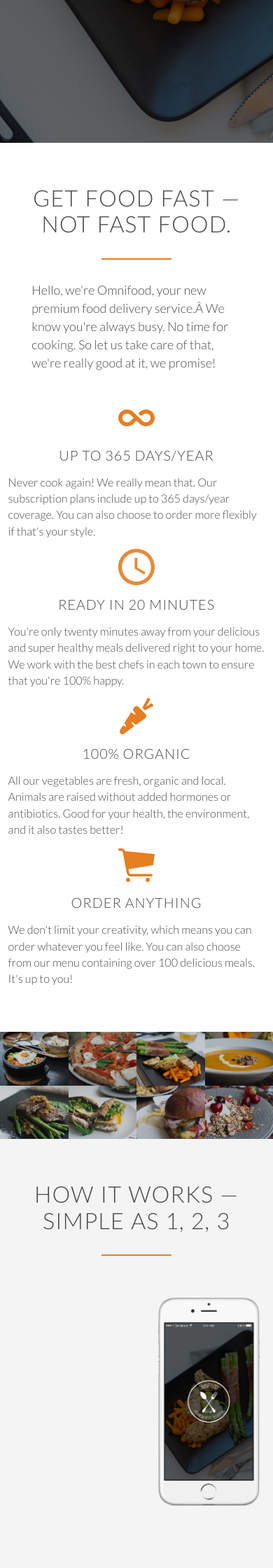
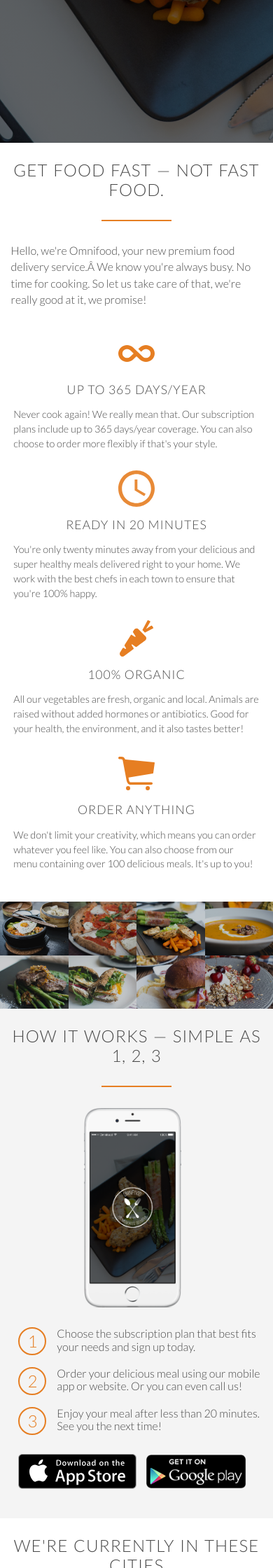
Before and after one commit to jeffreyxmonteiro/omnifood, a PHP site: page / in a window 390 px wide; the page is wider, and only the part inside the window is pictured. Shown: the part 640-2880 px from the top of that part at 70% size. Run offline with PHP 8.4, Linux system fonts and the light colour scheme.

Commit message:
Implemented media queries mobile responsive design for all devices.

```diff
--- a/index.html
+++ b/index.html
@@ -242,7 +242,7 @@
             <div>
               <h3>Premium</h3>
               <p class="plan-price">$399 <span>per month</span></p>
-              <p class="plan-price-meal">That's only 13.30$ per meal</p>
+              <p class="plan-price-meal">That's only $13.30 per meal</p>
             </div>
             <div>
               <ul>
@@ -262,7 +262,7 @@
             <div>
               <h3>Pro</h3>
               <p class="plan-price">$149 <span>per month</span> </p>
-              <p class="plan-price-meal">That's only 14.90$ per meal</p>
+              <p class="plan-price-meal">That's only $14.90 per meal</p>
             </div>
             <div>
               <ul>
@@ -287,7 +287,7 @@
             <div>
               <ul>
                 <li><ion-icon name="checkmark"></ion-icon>1 meal</li>
-                <li><ion-icon name="checkmark"></ion-icon>Order from 8 am to 12 pm</li>
+                <li><ion-icon name="checkmark"></ion-icon>Order 8am to 12pm</li>
                 <li><ion-icon name="close"></ion-icon>Access to newest creations</li>
                 <li><ion-icon name="checkmark"></ion-icon>Free delivery</li>
               </ul>
--- a/resources/css/queries.css
+++ b/resources/css/queries.css
@@ -20,14 +20,62 @@
     width: 80%;
     margin-left: 10%;
   }
+
+  .steps-box { margin-top: 10px; }
+  .steps-box:last-child { margin-top: 10px; }
+  .works-step { margin-bottom: 40px; }
+  .works-step:last-of-type { margin-bottom: 60px; }
 }
+
+  .app-screen { width: 50%; }
+
+  .city-feature ion-icon {
+    width: 17px;
+    margin-right: 10px;
+  }
+  .city-feature { font-size: 85%; }
+
+  .plan-box {
+    width: 100%;
+    margin-left: 0%;
+  }
+
+  .plan-price { font-size: 250%; }
+
+  .contact-form { width: 80%; }
 
 /*small phones to small tablets from 481 to 767 pexels e.g. (less than ipad) */
 @media only screen and (max-width: 767px) {
+  body { font-size: 16px; }
+  section { padding: 30px 0; }
+  .row { padding: 0 4%; }
+  .hero-text-box { padding: 0 4%; }
+  .col {
+    width: 100%;
+    margin: 0 0 4% 0%;
+  }
+  .main-nav { display: none; }
+  .long-copy  {
+    width: 100%;
+    margin-left: 0%;
+  }
+  h1 { font-size: 180%; }
+  h2 { font-size: 150%; }
 
+  .works-step { margin-bottom: 20px; }
+  .works-step:last-of-type { margin-bottom: 20px; }
+  .works-step div {
+    height: 40px;
+    width: 40px;
+    padding: 4px;
+    margin-right: 15px;
+  }
+  .steps-box:first-child { text-align: center; }
+    .app-screen { width: 40%; }
 }
 
 /*small phones from 0 to 480 pexels e.g. iphone 5 and 6*/
 @media only screen and (max-width: 480px) {
-
+  section { padding: 25px 0; }
+  .contact-form { width: 100%; }
 }
--- a/resources/css/style.css
+++ b/resources/css/style.css
@@ -8,12 +8,13 @@
   box-sizing: border-box;
 }
 
-html {
+html, body {
   color: #4a4a4a;
   font-family: 'Lato', 'Arial', sans-serif;
   font-size: 20px;
   font-weight: 300;
   text-rendering: optimizeLegibility;
+  overflow-x: hidden;
 }
 
 .clearfix { zoom: 1 }
@@ -274,15 +275,19 @@ header {
   background-color: #f4f4f4;
 }
 
+.steps-box {
+  margin-top: 30px;
+}
+
 .steps-box:first-child {
   text-align: right;
   padding-right: 3%;
-  margin-top: 30px;
 }
 
 .steps-box:last-child {
-  margin-top: 100px;
+  margin-top: 70px;
   padding-left: 3%;
+  text-align: left;
 }
 
 .app-screen {
@@ -291,6 +296,10 @@ header {
 
 .works-step {
   margin-bottom: 50px;
+}
+
+.works-step:last-of-type {
+  margin-bottom: 80px;
 }
 
 .works-step div {
@@ -458,7 +467,7 @@ cite img {
 }
 
 /*---------------------------------------------*/
-/* PLANS */
+/* SIGN UP */
 /*---------------------------------------------*/
 
 .contact-form {
```
